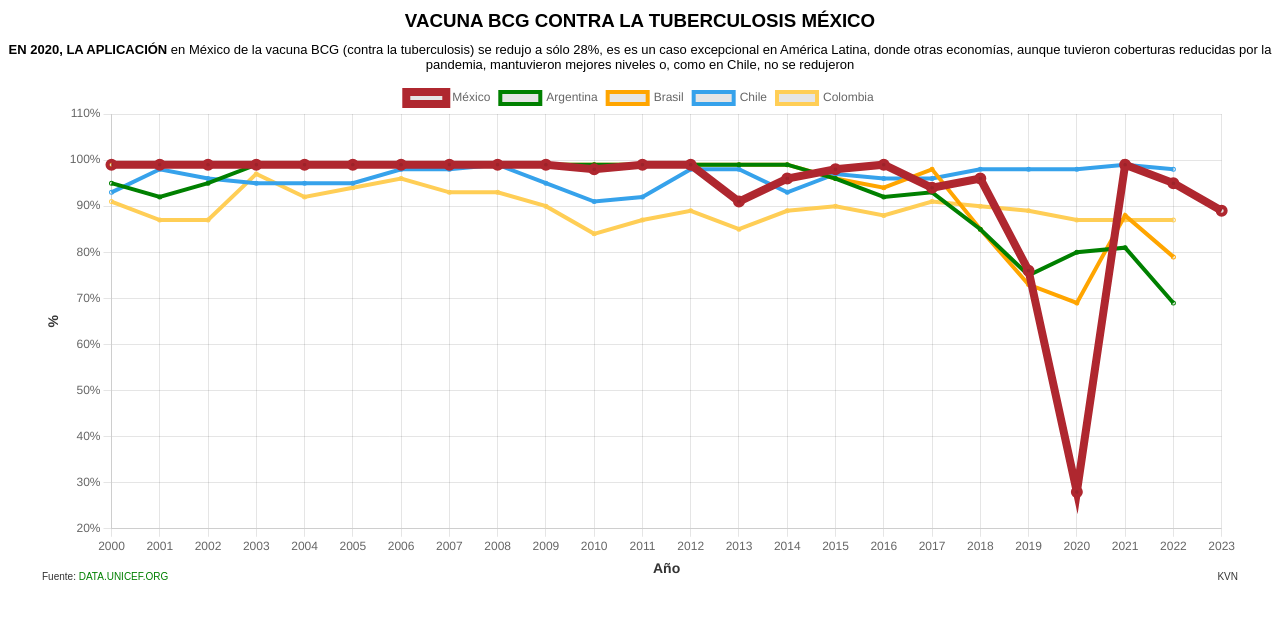
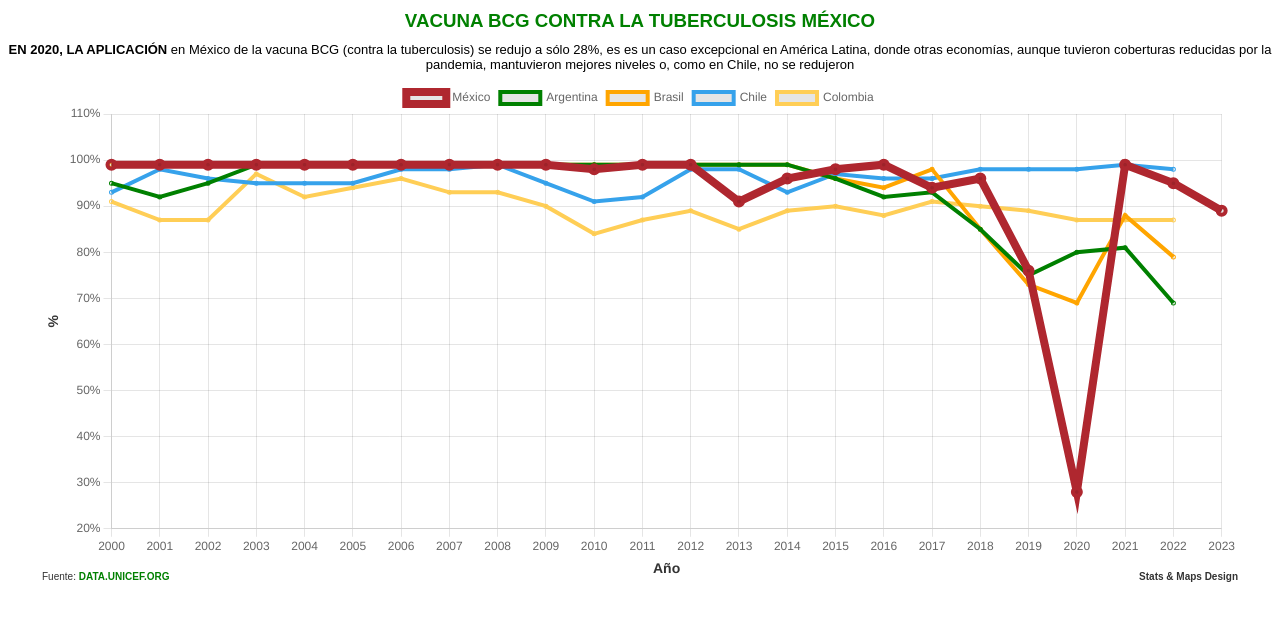
Before and after one commit to kevin-cartografia/portfolio-kevin, a plain HTML site: page eje-central/charts/411/central/Vacuna-BCG-contra-la-tuberculosis-México/index.html in a window 1280 px wide. Drawn offline with nearby package versions, Linux system fonts and the light colour scheme.

Commit message:
Update index.html

```diff
--- a/eje-central/charts/411/central/Vacuna-BCG-contra-la-tuberculosis-México/index.html
+++ b/eje-central/charts/411/central/Vacuna-BCG-contra-la-tuberculosis-México/index.html
@@ -59,12 +59,12 @@
     </style>
 </head>
 <body>
-    <h3>VACUNA BCG CONTRA LA TUBERCULOSIS MÉXICO</h3>
+    <h3 style="color:green;">VACUNA BCG CONTRA LA TUBERCULOSIS MÉXICO</h3>
     <font size=2 align=center><b> EN 2020, LA APLICACIÓN</b> en México de la vacuna BCG (contra la tuberculosis) se redujo a sólo 28%, es es un caso excepcional en América Latina, donde otras economías, aunque tuvieron coberturas reducidas por la pandemia, mantuvieron mejores niveles o, como en Chile, no se redujeron</font>
     <div class="chart-container">
         <canvas id="myChart">Su navegador no soporta el elemento canvas.</canvas>
-        <div class="footer-note">KVN</div>
-        <div class="source-note">Fuente: <a href="https://data.unicef.org/topic/child-health/immunization/" target="_blank">DATA.UNICEF.ORG</a>
+      <div class="footer-note"><b>Stats & Maps Design</b></div>
+      <div class="source-note">Fuente: <a href="https://data.unicef.org/topic/child-health/immunization/" target="_blank"><b>DATA.UNICEF.ORG</b></a>
         </div>
     </div>
     <script>
```
